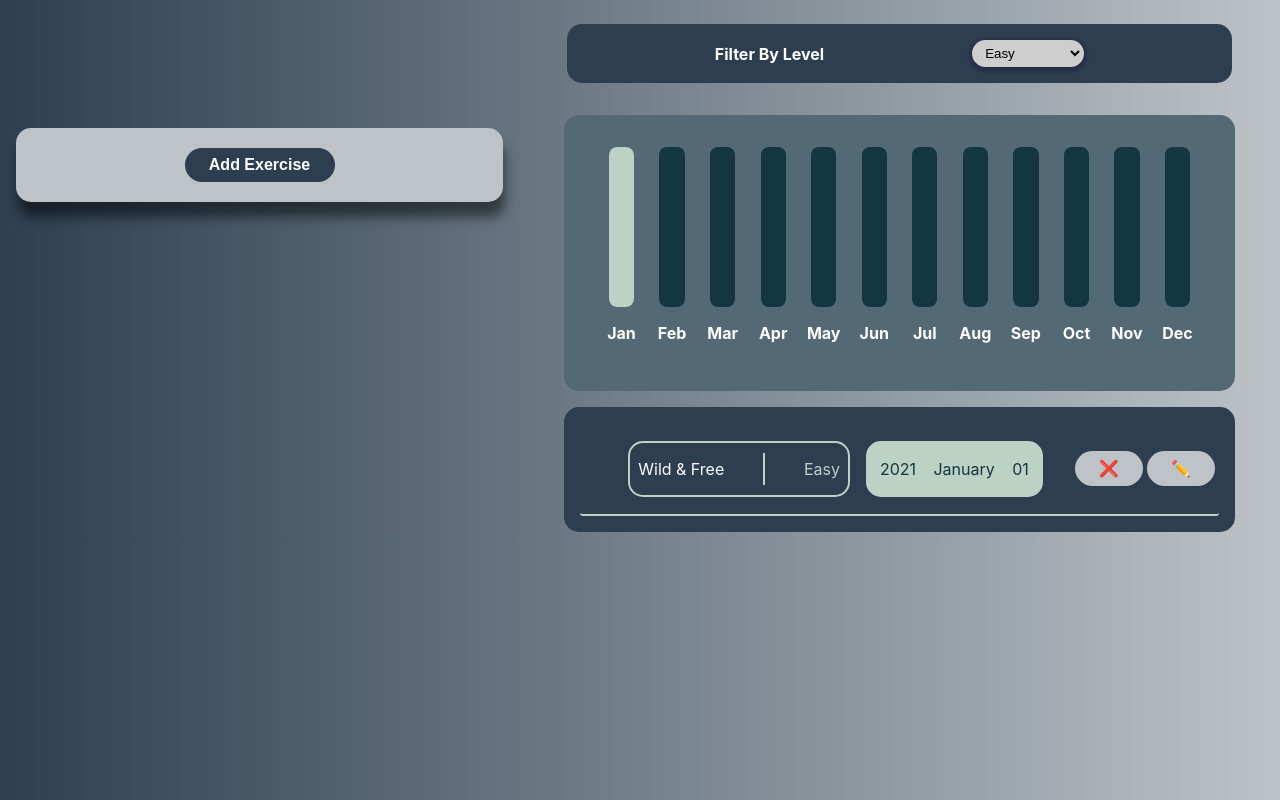
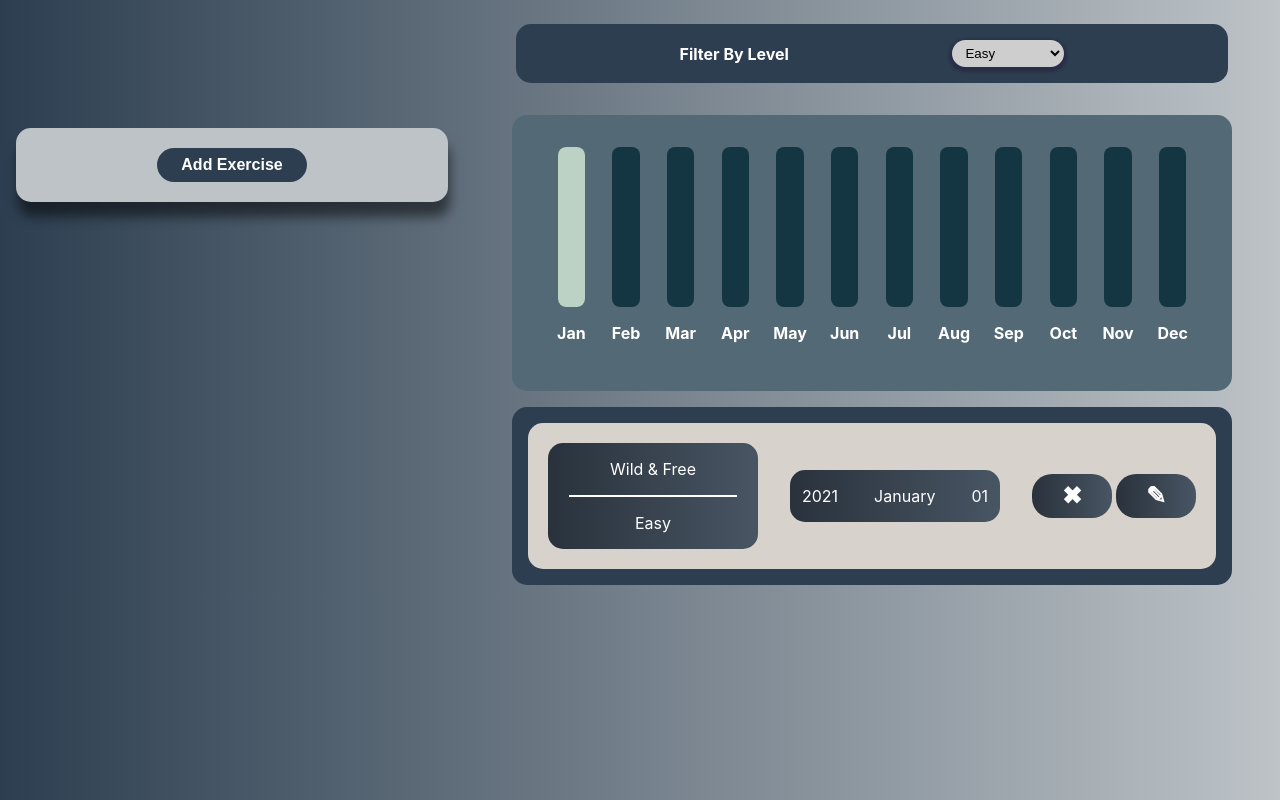
Before and after one commit to brunosm16/exercise-tracker, a React (Create React App) app: page / in a window 1280 px wide. Built offline with nearby package versions, Linux system fonts and the light colour scheme.

Commit message:
fixed ExerciseItem styles.

```diff
--- a/src/components/Exercises/ExerciseDate.module.css
+++ b/src/components/Exercises/ExerciseDate.module.css
@@ -1,12 +1,21 @@
 .date {
-	border: 2px #fff solid;
-    padding: 0 0.75rem;
-	color: #143642;
+	display: flex;
+	justify-content: space-between;
+	width: 15rem;
+	padding: 0 0.75rem;
+	color: #fff;
 	border-radius: 15px;
 	text-align: center;
 	border-color: #bbd2c5;
-	background: #bbd2c5;
-	display: flex;
-	justify-content: space-between;
-	width: 15rem;
+	background: #485563; /* fallback for old browsers */
+	background: -webkit-linear-gradient(
+		to right,
+		#29323c,
+		#485563
+	); /* Chrome 10-25, Safari 5.1-6 */
+	background: linear-gradient(
+		to right,
+		#29323c,
+		#485563
+	); /* W3C, IE 10+/ Edge, Firefox 16+, Chrome 26+, Opera 12+, Safari 7+ */
 }
--- a/src/components/Exercises/ExerciseItem.js
+++ b/src/components/Exercises/ExerciseItem.js
@@ -12,7 +12,7 @@ const ExerciseItem = ({ id, name, level, date, onItemClick }) => {
 		<li className={styles.item}>
 			<div className={styles.info}>
 				<p>{name}</p>
-				<span className={styles.divider}/>
+				<span className={styles.divider} />
 				<p className={styles.level}>{level}</p>
 			</div>
 
@@ -20,11 +20,11 @@ const ExerciseItem = ({ id, name, level, date, onItemClick }) => {
 
 			<div className={styles.actions}>
 				<Button isSubmit onClick={() => handleClick(true)}>
-					❌
+					✖
 				</Button>
 
 				<Button isSubmit onClick={() => handleClick(false)}>
-					✏️
+					✎
 				</Button>
 			</div>
 		</li>
--- a/src/components/Exercises/ExerciseItem.module.css
+++ b/src/components/Exercises/ExerciseItem.module.css
@@ -1,90 +1,82 @@
 .item {
 	display: flex;
+	align-items: center;
+	justify-content: space-between;
 	flex-direction: column;
-	align-items: center;
+	gap: 2rem;
+	padding: 1.25rem;
 	margin: 1rem;
-	padding: 1rem;
-	color: #fff;
-	gap: 1rem;
-	border: 2px #BBD2C5 solid;
-	border-bottom-left-radius: 3px;
-	border-bottom-right-radius: 3px;
-	border-top: none;
-	border-left: none;
-	border-right: none;
-	transition: all 0.1s ease-in-out;
-}
-
-.item:hover {
-	border: 3px #BBD2C5 solid;
-	border-bottom-left-radius: 5px;
-	border-bottom-right-radius: 5px;
-	border-top: none;
-	border-left: none;
-	border-right: none;
+	border-radius: 15px;
+	background: #d7d2cc;
 }
 
 .info {
 	display: flex;
 	justify-content: space-between;
+	align-items: center;
 	flex-direction: column;
-	align-items: center;
-	padding: 0 0.5rem;
+	background: #485563; /* fallback for old browsers */
+	background: -webkit-linear-gradient(
+		to right,
+		#29323c,
+		#485563
+	); /* Chrome 10-25, Safari 5.1-6 */
+	background: linear-gradient(
+		to right,
+		#29323c,
+		#485563
+	); /* W3C, IE 10+/ Edge, Firefox 16+, Chrome 26+, Opera 12+, Safari 7+ */
+	color: #fff;
 	border-radius: 15px;
-	border: 2px solid #bbd2c5;
-	width: 8rem;
-}
-
-.info p {
-	font-size: 1.3rem;
-	text-align: center;
-}
-
-.level {
-	color: #BBD2C5;
+	width: 15rem;
+	padding: 0 0.75rem;
 }
 
 .divider {
-	width: 8rem;
 	height: 2px;
-	background-color: #BBD2C5;
+	width: 90%;
+	background: #fff;
 }
 
 .actions {
 	display: flex;
-	width: 5rem;
-	justify-content: center;
-	align-items: center;
-	padding: 1rem;
+	gap: 0.25rem;
 }
 
 .actions button {
-	background-color: #bdc3c7;
-	margin-right: 0.25rem;
+	width: 10rem;
+	font-size: 1.5rem;
+	background: #485563; /* fallback for old browsers */
+	background: -webkit-linear-gradient(
+		to right,
+		#29323c,
+		#485563
+	); /* Chrome 10-25, Safari 5.1-6 */
+	background: linear-gradient(
+		to right,
+		#29323c,
+		#485563
+	); /* W3C, IE 10+/ Edge, Firefox 16+, Chrome 26+, Opera 12+, Safari 7+ */
+	transition: all 0.3s ease-in-out;
 }
 
-@media screen and (min-width: 768px) {
+.actions button:hover {
+	background: #fff;
+}
+
+@media screen and (min-width: 1000px) {
 	.item {
 		flex-direction: row;
-		padding: 0.75rem 3rem;
-		justify-content: space-between;
-	}
-
-	.info {
-		flex-direction: row;
-		width: 60%;
-	}
-
-	.item p {
-		font-size: 1rem;
-	}
-
-	.divider {
-		width: 2px;
-		height: 2rem;
+		margin: 1rem;
+		padding: 1.25rem;
 	}
 
 	.actions {
-		justify-content: flex-start;
+		display: flex;
+		gap: 0.25rem;
+	}
+
+	.actions button {
+		width: 5rem;
 	}
 }
--- a/src/components/Exercises/Exercises.module.css
+++ b/src/components/Exercises/Exercises.module.css
@@ -3,6 +3,6 @@
     align-items: center;
     flex-direction: column;
     padding: 0.5rem;
-    max-width: 85%;
+    max-width: 95%;
     width: 50rem;
 }
--- a/src/components/Exercises/ExercisesList.module.css
+++ b/src/components/Exercises/ExercisesList.module.css
@@ -1,5 +1,5 @@
 .list {
-	width: 90%;
+	width: 100%;
 	background: #2c3e50;
 	border-radius: 15px;
 	max-height: 25rem;
@@ -14,3 +14,9 @@
 	padding: 1rem;
 	font-size: 1.3rem;
 }
+
+@media screen and (min-width: 1000px) {
+	.list {
+		width: 90%;
+	}
+}
```
